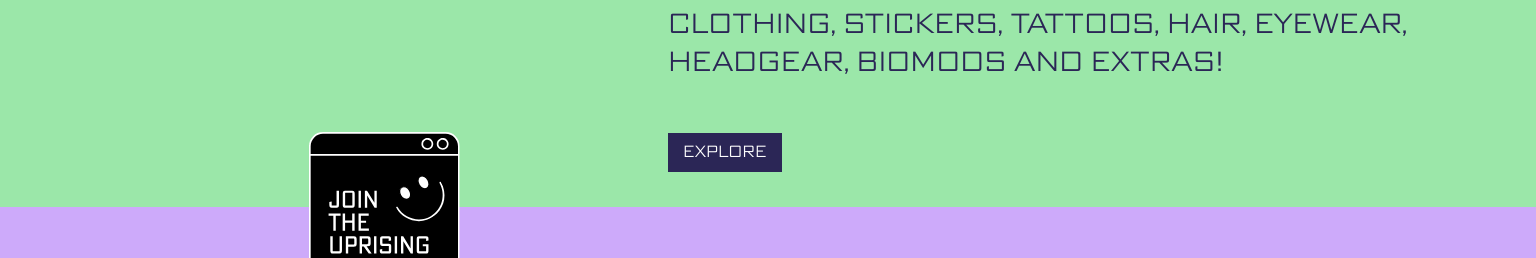
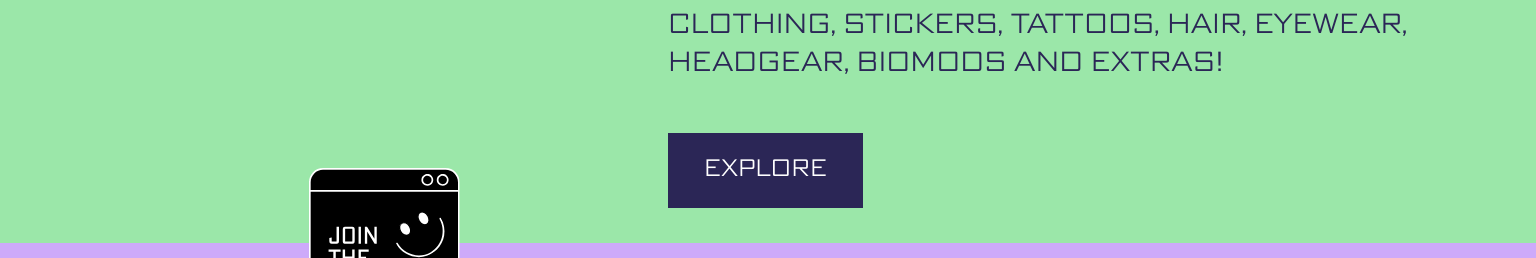
Before and after one commit to DreamWorker777/Gambler-NFT-Minting-React, a React (Create React App) app: page / in a window 1536 px wide. Shown: the part 3002-3260 px from the top of the page. Built offline with nearby package versions, Linux system fonts and the light colour scheme.

Commit message:
roadmap img & rarity explore btn

```diff
--- a/src/components/Rarity/Rarity.js
+++ b/src/components/Rarity/Rarity.js
@@ -1,4 +1,5 @@
 import { useState, useEffect } from 'react';
+import { Link } from 'react-scroll'
 
 import './Rarity.scss';
 import tag from '../../assets/img/tags/2.svg';
@@ -71,7 +72,7 @@ const Explore = ({ hidden }) => {
     }
 
     return (
-        <div className={`rarity__explore ${hidden}`}>
+        <div className={`rarity__explore ${hidden}`} id="rarity__explore">
             <div className="container">
                 <img alt="tag" className="rarity__explore__tag" src={exploreTag}></img>
                 <div className="subContainer">
@@ -126,8 +127,16 @@ const Rarity = () => {
                             <p className="rarity__content__desc__first">The artworks are carefully crafted by utilising hand drawn traits and a generative algorithm to produce the characters of the Cyberverse.</p>
                             <p className="rarity__content__desc__second">There are 12 categories in total: Backgrounds, Bodies, Expressions, Eyes, Clothing, Stickers, Tattoos, Hair, Eyewear, Headgear, Biomods and Extras!</p>
 
-                            <button className="rarity__content__desc__exploreBtn" onClick={() => setShowExplore(true)}>
-                                EXPLORE
+                            <button className="rarity__content__desc__exploreBtn" >
+                                <Link
+                                    smooth={true}
+                                    duration={500}
+                                    spy={true}
+                                    to={ showExplore ? "rarity__explore": "roadmap" }
+                                    onClick={() => setShowExplore(true)}
+                                >
+                                    EXPLORE
+                                </Link>
                             </button>
                         </div>
                     </div>
--- a/src/components/Rarity/Rarity.scss
+++ b/src/components/Rarity/Rarity.scss
@@ -75,7 +75,6 @@
                 flex-direction: row;
                 justify-content: center;
                 align-items: center;
-                padding: 1vw 1.5vw;
                 margin-top: 3vw;
 
                 background: #2B2656;
@@ -83,6 +82,11 @@
                 &:hover, &:active {
                     background: white;
                     color: #2B2656;
+                }
+
+                a {
+                    padding: 1.5vw 2vw;
+                    font-size: 1.7vw;
                 }
             }
         }
@@ -221,10 +225,13 @@
                 }
 
                 button {
-                    font-size: 2vw;
                     margin-top: 5vw;
                     margin-bottom: 3vw;
-                    padding: 2vw 2.3vw;
+
+                    a {
+                        padding: 2vw 2.3vw;
+                        font-size: 2.5vw !important;
+                    }
                 }
             }
         }
@@ -285,10 +292,12 @@
                 }
 
                 button {
-                    font-size: 17px;
+                    margin-top: 50px;
 
-                    padding: 10px 15px;
-                    margin-top: 50px;
+                    a {
+                        padding: 22.5px 30px;
+                        font-size: 25px;
+                    }
                 }
             }
         }
--- a/src/components/Roadmap/Roadmap.js
+++ b/src/components/Roadmap/Roadmap.js
@@ -4,7 +4,7 @@ import 'react-slideshow-image/dist/styles.css'
 
 import './Roadmap.scss';
 import tag from '../../assets/img/tags/6.svg';
-import postTag from '../../assets/img/tags/4.svg';
+import postTag from '../../assets/img/tags/4.png';
 import back from '../../assets/img/website_art/5.webp';
 import title from '../../assets/img/font_svg/roadmap-text.svg';
 
```
Also changed, not shown: src/assets/img/tags/4.png (added).
